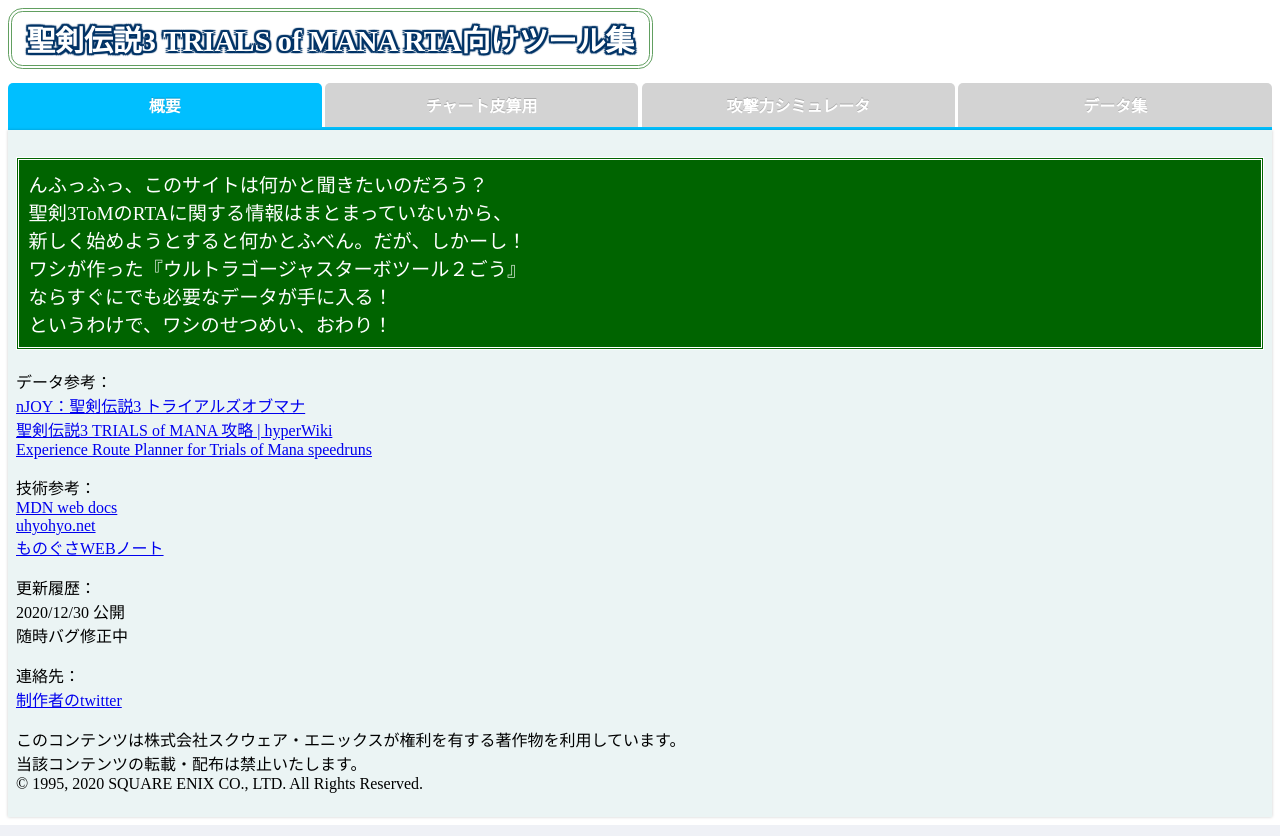
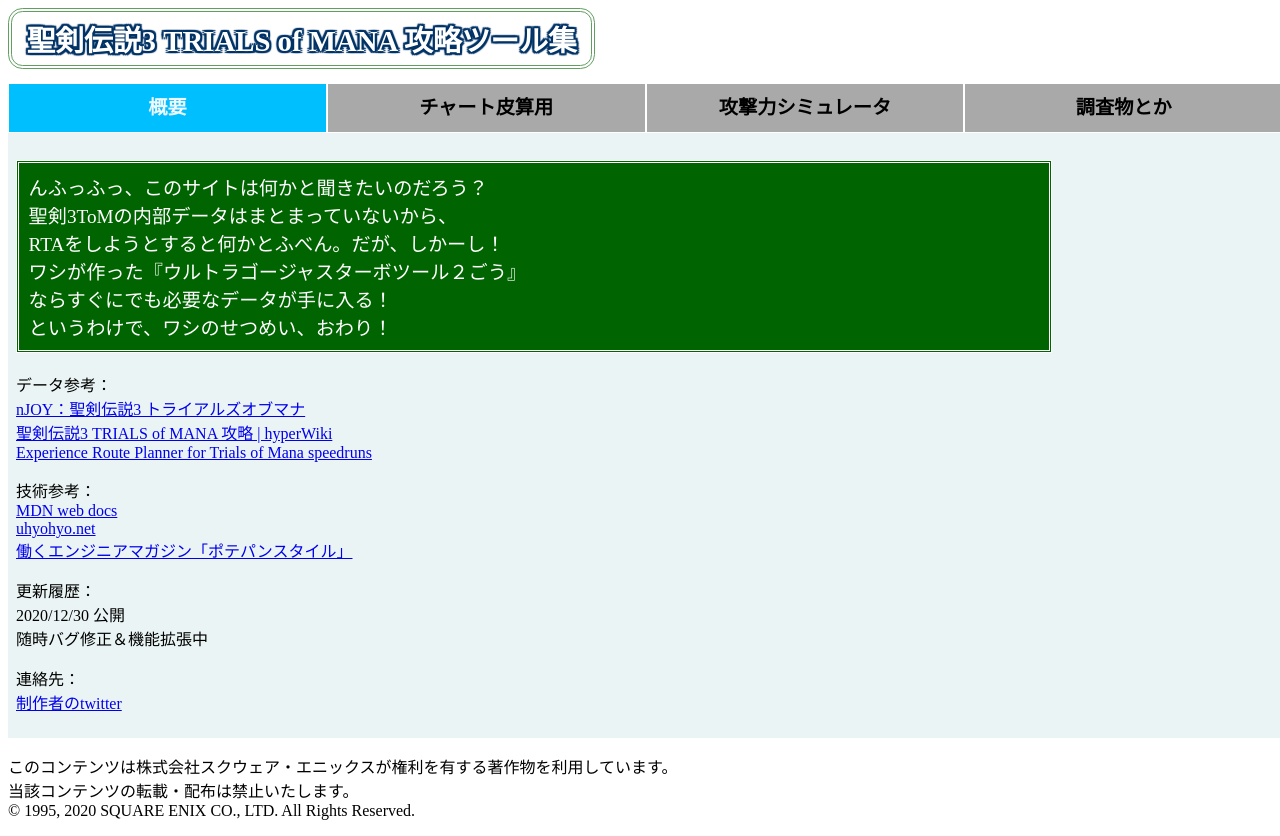
Before and after one commit to E-Dragoso/drgs, a PHP site: page / in a window 1280 px wide. Run offline with PHP 8.4, Linux system fonts and the light colour scheme.

Commit message:
レイアウトに関する問題の修正
・画面端のコンテンツの挙動がおかしい問題の修正

```diff
--- a/index.html
+++ b/index.html
@@ -14,15 +14,15 @@
 
 <body>
 
-  <div id="tytle">聖剣伝説3 TRIALS of MANA RTA向けツール集</div>
+  <div id="tytle">聖剣伝説3 TRIALS of MANA 攻略ツール集</div>
 
-  <div class="tab-wrap">
-    <input id="TAB-00" type="radio" name="TAB" class="tab-switch" checked="checked" />
-    <label class="tab-label" for="TAB-00">概要</label>
-    <div class="tab-content">
+  <div class="area">
+    <input type="radio" name="tab_name" id="tab1" checked>
+    <label class="tab_class" for="tab1">概要</label>
+    <div class="content_class">
       <p id="voyage">んふっふっ、このサイトは何かと聞きたいのだろう？
-        <br>聖剣3ToMのRTAに関する情報はまとまっていないから、
-        <br>新しく始めようとすると何かとふべん。だが、しかーし！
+        <br>聖剣3ToMの内部データはまとまっていないから、
+        <br>RTAをしようとすると何かとふべん。だが、しかーし！
         <br>ワシが作った『ウルトラゴージャスターボツール２ごう』
         <br>ならすぐにでも必要なデータが手に入る！
         <br>というわけで、ワシのせつめい、おわり！
@@ -37,27 +37,21 @@
       <p>技術参考：
         <br><a href="https://developer.mozilla.org/ja/">MDN web docs</a>
         <br><a href="https://uhyohyo.net/javascript/">uhyohyo.net</a>
-        <br><a href="https://web.monogusa-note.com/flexible-tabs-only-css">ものぐさWEBノート</a>
+        <br><a href="https://style.potepan.com/articles/21437.html">働くエンジニアマガジン「ポテパンスタイル」</a>
       </p>
 
       <p>更新履歴：
         <br>2020/12/30 公開
-        <br>随時バグ修正中
+        <br>随時バグ修正＆機能拡張中
       </p>
 
       <p>連絡先：
         <br><a href="https://twitter.com/e_dragoso">制作者のtwitter</a>
       </p>
-
-      <p>このコンテンツは株式会社スクウェア・エニックスが権利を有する著作物を利用しています。
-        <br>当該コンテンツの転載・配布は禁止いたします。
-        <br>© 1995, 2020 SQUARE ENIX CO., LTD. All Rights Reserved.
-      </p>
-
     </div>
-    <input id="TAB-01" type="radio" name="TAB" class="tab-switch" /><label class="tab-label"
-      for="TAB-01">チャート皮算用</label>
-    <div class="tab-content">
+    <input type="radio" name="tab_name" id="tab2">
+    <label class="tab_class" for="tab2">チャート皮算用</label>
+    <div class="content_class">
       <p>滝の洞窟からアークデーモン撃破までの取得経験値とルクを何となく計算できます。</p>
       <table id="sumexptbl">
         <thead>
@@ -79,11 +73,6 @@
           </tr>
         </thead>
       </table>
-      <div>
-        <p>
-          ジェシカちゃん可愛い
-        </p>
-      </div>
       <div class="footer">
         <div>
           <label for="zakocheckbox">
@@ -94,16 +83,16 @@
             ルク一括チェック</label>
         </div>
         <div>
-          幽霊船で生贄にされるのは
+          幽霊船の生贄は
           <input type="radio" name="sacrifice" id="sacrifice_part_1" onChange="calc(this.id)">主人公
           <input type="radio" name="sacrifice" id="sacrifice_part_2" onChange="calc(this.id)">仲間１
           <input type="radio" name="sacrifice" id="sacrifice_part_3" onChange="calc(this.id)" checked>仲間２
         </div>
       </div>
     </div>
-    <input id="TAB-02" type="radio" name="TAB" class="tab-switch" /><label class="tab-label"
-      for="TAB-02">攻撃力シミュレータ</label>
-    <div class="tab-content">
+    <input type="radio" name="tab_name" id="tab3">
+    <label class="tab_class" for="tab3">攻撃力シミュレータ</label>
+    <div class="content_class">
       <div class="dmgcalchead">
         <div>
           <label>キャラ
@@ -604,18 +593,10 @@
           onChange='atkcalc()'>クリティカルダメージ</label>
       <label title=クリティカル発生時、与ダメージを40%アップ><input type='checkbox' class='crit_multi' value=40
           onChange='atkcalc()'>クリティカルダメージⅡ</label>
-      <p></p>
-      <div class='dmg_group'>画面端の項目の挙動がおかしいので唐突にダメージ計算式の雑な説明</div>
-      <p>
-        キャラ、クラス、武器攻撃力、加算タイプをベースに、<br>
-        乗算タイプ同士を合計してから乗算、<br>
-        求めた数字からクリティカル時と非クリティカル時のダメージを計算し、<br>
-        それぞれの発生確率を掛けて期待値を算出！
-      </p>
-
     </div>
-    <input id="TAB-03" type="radio" name="TAB" class="tab-switch" /><label class="tab-label" for="TAB-03">データ集</label>
-    <div class="tab-content">
+    <input type="radio" name="tab_name" id="tab4">
+    <label class="tab_class" for="tab4">調査物とか</label>
+    <div class="content_class">
       <div>聖剣伝説3 TRIALS of MANA のダメージに関する調査</div>
       <p>
         <iframe width="560" height="315" src="https://www.youtube.com/embed/j6Gb4cA4UCw" frameborder="0"
@@ -629,6 +610,11 @@
     </div>
   </div>
 
+  <p>このコンテンツは株式会社スクウェア・エニックスが権利を有する著作物を利用しています。
+    <br>当該コンテンツの転載・配布は禁止いたします。
+    <br>© 1995, 2020 SQUARE ENIX CO., LTD. All Rights Reserved.
+  </p>
+
 </body>
 
 </html>
--- a/style.css
+++ b/style.css
@@ -24,65 +24,52 @@
 }
 
 /* タブ用設定*/
-.tab-wrap {
+.area {
+  width: 80em;
+  margin: auto;
+  flex-wrap: wrap;
   display: flex;
-  flex-wrap: wrap;
-  margin-left: auto;
-  margin-right: auto;
-  max-width: 80em;
 }
-.tab-wrap:after {
-  content: '';
-  width: 100%;
-  height: 3px;
-  background: DeepSkyBlue;
+
+.tab_class {
+  width: calc(99%/4);
+  height: 2.5em;
+  background-color: darkgrey;
+  line-height: 2.5em;
+  font-size: 1.2em;
+  font-weight: bold;
+  text-align: center;
   display: block;
+  float: left;
+  margin: 1px;
   order: -1;
 }
-.tab-label {
-  color: White;
-  background: LightGray;
-  font-weight: bold;
-  text-shadow: 0 -1px 0 rgba(0,0,0,.2);
-  white-space: nowrap;
-  text-align: center;
-  padding: 10px .5em;
-  order: -1;
-  position: relative;
-  z-index: 1;
-  cursor: pointer;
-  border-radius: 5px 5px 0 0;
-  flex: 1;
+
+input[name="tab_name"] {
+  display: none;
 }
-.tab-label:not(:last-of-type) {
-  margin-right: 0.2em;
+
+input:checked + .tab_class {
+  background-color: deepskyblue;
+  color: aliceblue;
 }
-.tab-content {
+
+.content_class {
+  display: none;
   width: 100%;
-  height: 0;
-  overflow: hidden;
-  opacity: 0;
 }
-.tab-switch:checked+.tab-label {
-  background: DeepSkyBlue;
-}
-.tab-switch:checked+.tab-label+.tab-content {
-  height: auto;
-  overflow: auto;
+
+input:checked + .tab_class + .content_class {
+  display: block;
   padding: 0.5em;
-  opacity: 1;
-  transition: .5s opacity;
-  box-shadow: 0 0 3px rgba(0,0,0,.2);
   background: #ebf4f4;
-}
-.tab-switch {
-  display: none;
 }
 
 /* 概要部 */
 /* ワシの説明 */
 #voyage {
   font-size: 1.2em;
+  width: 80%;
   color: #ffffff;
   border: double;
   background: darkgreen;
@@ -117,7 +104,8 @@ input {
 }
 /* フッタ表示固定 */
 .footer {
-  position: fixed;
+  position: sticky;
+  width: 25em;
   bottom: 0.5em;
   left: auto;
   background: lightgreen;
@@ -128,6 +116,8 @@ input {
 /* 攻撃力シミュレータ */
 /* ヘッダ*/
 .dmgcalchead {
+  position: sticky;
+  top: 0;
   background:#ffccff;
   padding: 0.5em;
   border: solid 1px;
```
